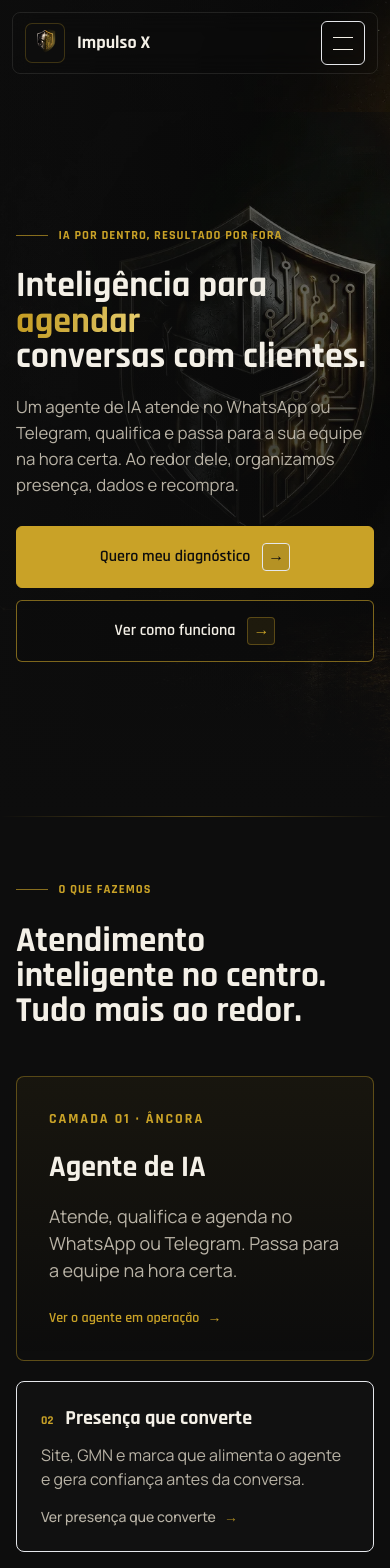
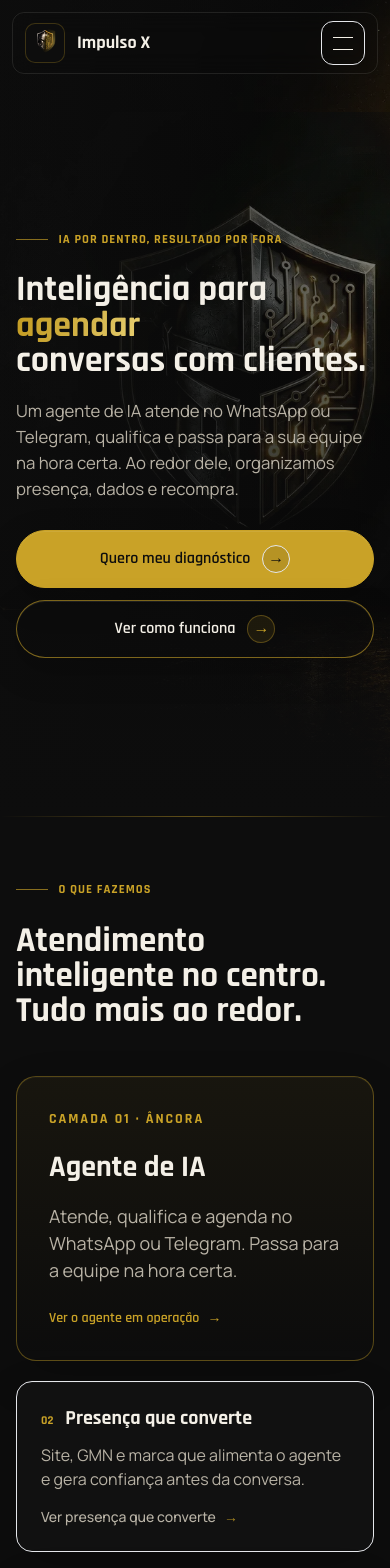
Before and after one commit to mimopower/impulso-x-site, a Next.js app: page / in a window 390 px wide. Shown: the top 1568 px of the page. Built offline with nearby package versions, Linux system fonts and the light colour scheme.

Commit message:
feat(ui): adiciona raios premium e luz nos botoes

```diff
--- a/app/globals.css
+++ b/app/globals.css
@@ -13,6 +13,12 @@
     --metal: #888888;
     --steel: #b8b2a5;
     --cream: #f4f0e7;
+
+    --radius-brand: 12px;
+    --radius-card: 16px;
+    --radius-card-lg: 20px;
+    --radius-control: 12px;
+    --radius-pill: 9999px;
 
     /* Emil Kowalski easing vars — strong custom curves */
     --ease-out: cubic-bezier(0.23, 1, 0.32, 1);
@@ -468,7 +474,7 @@
   /* Panel with metallic glass feel — Emil: inner border highlight */
   .metal-panel {
     border: 1px solid rgba(184, 178, 165, 0.12);
-    border-radius: 8px;
+    border-radius: var(--radius-card);
     background:
       linear-gradient(180deg, rgba(255, 255, 255, 0.04), rgba(255, 255, 255, 0.01)),
       rgba(26, 26, 26, 0.7);
@@ -478,7 +484,7 @@
   /* Photo frame with gold border */
   .image-frame {
     border: 1px solid rgba(201, 162, 39, 0.22);
-    border-radius: 8px;
+    border-radius: var(--radius-card);
     background: rgba(13, 13, 13, 0.7);
     box-shadow:
       inset 0 1px 0 rgba(255, 255, 255, 0.07),
@@ -550,7 +556,7 @@
     inset: 8% 4%;
     z-index: -1;
     border: 1px solid rgba(201, 162, 39, 0.16);
-    border-radius: 8px;
+    border-radius: var(--radius-card);
     background:
       linear-gradient(115deg, rgba(201, 162, 39, 0.06), transparent 48%),
       rgba(244, 240, 231, 0.015);
@@ -563,7 +569,7 @@
     position: relative;
     overflow: hidden;
     border: 1px solid rgba(201, 162, 39, 0.2);
-    border-radius: 8px;
+    border-radius: var(--radius-card-lg);
     background:
       linear-gradient(180deg, rgba(255, 255, 255, 0.045), rgba(255, 255, 255, 0.012)),
       rgba(13, 13, 13, 0.82);
@@ -631,7 +637,7 @@
   .agent-chat__bubble {
     max-width: min(82%, 28rem);
     border: 1px solid rgba(244, 240, 231, 0.1);
-    border-radius: 8px;
+    border-radius: 14px;
     padding: 0.85rem 1rem;
     font-size: 0.95rem;
     line-height: 1.45;
@@ -873,7 +879,7 @@
     position: relative;
     overflow: hidden;
     isolation: isolate;
-    border-radius: 9px;
+    border-radius: calc(var(--radius-card) + 1px);
     padding: 1px;
     background: rgba(201, 162, 39, 0.08);
   }
@@ -899,26 +905,100 @@
     will-change: transform;
   }
 
-  /* CtaButton glow — opacity-only layer, no box-shadow animation.
-     Hover guarded to pointer:fine so touch devices don't get a stuck glow. */
+  /* CTA light system: static depth, clipped glow/sheen, opacity/transform only. */
   .cta-btn {
     isolation: isolate;
+    min-height: 44px;
+    overflow: hidden;
+    box-shadow:
+      inset 0 1px 0 rgba(255, 255, 255, 0.08),
+      0 12px 34px rgba(0, 0, 0, 0.22);
+  }
+
+  .cta-surface {
+    position: absolute;
+    inset: 0;
+    z-index: 0;
+    overflow: hidden;
+    border-radius: inherit;
+    pointer-events: none;
   }
 
   .cta-glow {
     position: absolute;
-    inset: -2px;
-    z-index: 0;
+    inset: 0;
     border-radius: inherit;
     opacity: 0;
-    background: radial-gradient(60% 130% at 50% 0%, rgba(216, 184, 77, 0.42), transparent 70%);
+    background:
+      radial-gradient(70% 150% at 50% -20%, rgba(255, 243, 188, 0.46), transparent 68%),
+      linear-gradient(110deg, rgba(201, 162, 39, 0.08), transparent 55%);
+    transition: opacity 240ms var(--ease-out);
+  }
+
+  .cta-sheen {
+    position: absolute;
+    inset: -35% auto -35% -28%;
+    width: 28%;
+    opacity: 0;
+    background: linear-gradient(90deg, transparent, rgba(255, 248, 218, 0.42), transparent);
+    transform: translate3d(-170%, 0, 0) skewX(-16deg);
+    transition:
+      transform 620ms var(--ease-expo),
+      opacity 160ms ease-out;
+  }
+
+  .cta-flash {
+    position: absolute;
+    inset: -30% 0;
+    border-radius: 50%;
+    background: radial-gradient(circle, rgba(255, 249, 224, 0.64) 0%, rgba(216, 184, 77, 0.28) 38%, transparent 72%);
+    transform-origin: center;
+  }
+
+  .premium-card-depth,
+  .interactive-card-glow {
+    isolation: isolate;
+    box-shadow:
+      inset 0 1px 0 rgba(255, 255, 255, 0.035),
+      0 18px 48px rgba(0, 0, 0, 0.14);
+  }
+
+  .premium-card-depth::before,
+  .interactive-card-glow::before {
+    content: "";
+    position: absolute;
+    inset: 0;
+    z-index: -1;
+    border-radius: inherit;
+    opacity: 0;
+    background:
+      linear-gradient(135deg, rgba(216, 184, 77, 0.08), transparent 42%),
+      radial-gradient(90% 75% at 50% 0%, rgba(201, 162, 39, 0.08), transparent 72%);
+    box-shadow: inset 0 0 0 1px rgba(216, 184, 77, 0.16);
     pointer-events: none;
-    transition: opacity 240ms var(--ease-out);
+    transition: opacity 260ms var(--ease-out);
   }
 
   @media (hover: hover) and (pointer: fine) {
     .cta-btn:hover .cta-glow {
+      opacity: 0.5;
+    }
+
+    .cta-btn:hover .cta-sheen {
+      opacity: 0.82;
+      transform: translate3d(560%, 0, 0) skewX(-16deg);
+    }
+
+    .premium-card-depth:hover::before,
+    .interactive-card-glow:hover::before {
       opacity: 1;
+    }
+  }
+
+  @media (prefers-reduced-motion: reduce) {
+    .cta-sheen,
+    .cta-flash {
+      display: none !important;
     }
   }
 }
--- a/components/footer.tsx
+++ b/components/footer.tsx
@@ -20,7 +20,7 @@ export function Footer() {
         <div className="grid gap-12 py-14 md:grid-cols-12 md:py-20">
           <div className="md:col-span-5">
             <a href="#top" aria-label={`${SITE.name} - voltar ao topo`} className="inline-flex items-center gap-4">
-              <span className="relative grid h-14 w-14 shrink-0 place-items-center overflow-hidden rounded-[7px] border border-gold/20 bg-ink p-1.5">
+              <span className="relative grid h-14 w-14 shrink-0 place-items-center overflow-hidden rounded-[10px] border border-gold/20 bg-ink p-1.5">
                 <Image
                   src={ASSETS.mark.src}
                   alt=""
--- a/components/nav.tsx
+++ b/components/nav.tsx
@@ -134,7 +134,7 @@ export function Nav() {
       >
         <a href="#top" className="group flex min-w-0 items-center gap-3" aria-label={`${SITE.name} - voltar ao topo`}>
           {/* Logo box stays a fixed size on scroll — no layout shift. */}
-          <span className="relative grid h-10 w-10 shrink-0 place-items-center overflow-hidden rounded-[7px] border border-gold/25 bg-ink p-1">
+          <span className="relative grid h-10 w-10 shrink-0 place-items-center overflow-hidden rounded-[10px] border border-gold/25 bg-ink p-1">
             <Image
               src={ASSETS.mark.src}
               alt=""
--- a/components/offer-snapshot.tsx
+++ b/components/offer-snapshot.tsx
@@ -1,9 +1,8 @@
 'use client';
 
 import { motion, useReducedMotion } from 'framer-motion';
+import { EASE_OUT_EXPO } from '@/lib/motion';
 import { SectionReveal } from './section-reveal';
-
-const ease = [0.16, 1, 0.3, 1] as const;
 
 type Layer = {
   n: string;
@@ -43,17 +42,18 @@ const layers: Layer[] = [
 function LayerBlock({ layer, dominant }: { layer: Layer; dominant?: boolean }) {
   const prefersReduced = useReducedMotion();
   const common =
-    'group relative flex flex-col justify-between rounded-brand border transition-colors duration-500';
+    'interactive-card-glow group relative flex flex-col justify-between border transition-colors duration-500';
 
   if (dominant) {
     return (
       <motion.a
         href={layer.href}
         aria-label={`${layer.title}: ${layer.body} — ${layer.cta}`}
-        className={`${common} h-full border-gold/40 bg-gradient-to-b from-gold/[0.06] to-transparent p-8 md:p-10 hover:border-gold/70 focus-visible:border-gold focus-visible:outline-none`}
+        className={`${common} h-full rounded-card-lg border-gold/40 bg-gradient-to-b from-gold/[0.06] to-transparent p-8 md:p-10 hover:border-gold/70`}
+        whileTap={prefersReduced ? undefined : { scale: 0.99 }}
         initial={false}
         animate={prefersReduced ? {} : { opacity: 1, y: 0 }}
-        transition={{ duration: 0.45, ease }}
+        transition={{ duration: 0.45, ease: EASE_OUT_EXPO }}
       >
         <span
           aria-hidden
@@ -67,7 +67,7 @@ function LayerBlock({ layer, dominant }: { layer: Layer; dominant?: boolean }) {
         <p className="mt-4 max-w-[42ch] font-sans text-lg leading-[1.5] text-steel text-pretty">
           {layer.body}
         </p>
-        <span className="mt-6 inline-flex items-center gap-2 font-display text-sm font-semibold text-gold transition-transform duration-300 ease-out-expo group-hover:translate-x-1">
+        <span className={`mt-6 inline-flex items-center gap-2 font-display text-sm font-semibold text-gold transition-transform duration-300 ease-out-expo ${prefersReduced ? '' : 'group-hover:translate-x-1'}`}>
           {layer.cta}
           <span aria-hidden className="text-gold">→</span>
         </span>
@@ -79,10 +79,11 @@ function LayerBlock({ layer, dominant }: { layer: Layer; dominant?: boolean }) {
     <motion.a
       href={layer.href}
       aria-label={`${layer.title}: ${layer.body} — ${layer.cta}`}
-      className={`${common} border-cream/12 bg-ink2/60 p-6 hover:border-cream/30 hover:bg-ink2 focus-visible:border-gold/60 focus-visible:outline-none`}
+      className={`${common} rounded-card border-cream/12 bg-ink2/60 p-6 hover:border-cream/30 hover:bg-ink2`}
+      whileTap={prefersReduced ? undefined : { scale: 0.99 }}
       initial={false}
       animate={prefersReduced ? {} : { opacity: 1, y: 0 }}
-      transition={{ duration: 0.45, ease }}
+      transition={{ duration: 0.45, ease: EASE_OUT_EXPO }}
     >
       <div className="flex items-baseline gap-3">
         <span aria-hidden className="font-display text-xs font-bold text-gold tabular">
@@ -136,7 +137,7 @@ export function OfferSnapshot() {
             initial={prefersReduced ? false : { opacity: 0, y: 12 }}
             whileInView={prefersReduced ? undefined : { opacity: 1, y: 0 }}
             viewport={{ once: true, amount: 0.2 }}
-            transition={{ duration: 0.5, ease, delay: 0 }}
+            transition={{ duration: 0.5, ease: EASE_OUT_EXPO, delay: 0 }}
             className="lg:row-span-2"
           >
             <LayerBlock layer={camada1} dominant />
@@ -147,7 +148,7 @@ export function OfferSnapshot() {
             initial={prefersReduced ? false : { opacity: 0, y: 12 }}
             whileInView={prefersReduced ? undefined : { opacity: 1, y: 0 }}
             viewport={{ once: true, amount: 0.2 }}
-            transition={{ duration: 0.5, ease, delay: 0.08 }}
+            transition={{ duration: 0.5, ease: EASE_OUT_EXPO, delay: 0.08 }}
           >
             <LayerBlock layer={camada2} />
           </motion.div>
@@ -157,7 +158,7 @@ export function OfferSnapshot() {
             initial={prefersReduced ? false : { opacity: 0, y: 12 }}
             whileInView={prefersReduced ? undefined : { opacity: 1, y: 0 }}
             viewport={{ once: true, amount: 0.2 }}
-            transition={{ duration: 0.5, ease, delay: 0.16 }}
+            transition={{ duration: 0.5, ease: EASE_OUT_EXPO, delay: 0.16 }}
           >
             <LayerBlock layer={camada3} />
           </motion.div>
--- a/components/operation.tsx
+++ b/components/operation.tsx
@@ -100,7 +100,7 @@ export function Operation() {
                 layer.anchor ? (
                   <li
                     key={layer.n}
-                    className="relative mb-4 rounded-brand border border-gold/40 bg-gradient-to-b from-gold/[0.06] to-transparent p-6"
+                    className="premium-card-depth relative mb-4 rounded-card border border-gold/40 bg-gradient-to-b from-gold/[0.06] to-transparent p-6"
                   >
                     <span
                       aria-hidden
--- a/components/problem.tsx
+++ b/components/problem.tsx
@@ -52,7 +52,7 @@ export function Problem() {
         </div>
 
         {/* 4 pain points — open 2x2, large outline numbers. No metal-panel cards (banned). */}
-        <div className="mt-12 grid grid-cols-2 border border-cream/10 md:grid-cols-4">
+        <div className="mt-12 grid grid-cols-2 overflow-hidden rounded-card border border-cream/10 md:grid-cols-4">
           {pains.map((pain, i) => (
             <motion.div
               key={pain}
--- a/components/services.tsx
+++ b/components/services.tsx
@@ -101,7 +101,7 @@ export function Services() {
               // Camada 1 — bloco âncora dominante (borda dourada, maior área/copy)
               <article
                 key={solution.n}
-                className="service-item group relative mb-6 rounded-brand border border-gold/40 bg-gradient-to-b from-gold/[0.06] to-transparent p-8 md:p-10"
+                className="premium-card-depth service-item group relative mb-6 rounded-card border border-gold/40 bg-gradient-to-b from-gold/[0.06] to-transparent p-8 md:p-10"
               >
                 <ServiceSweep />
                 <div className="grid gap-6 md:grid-cols-[120px_1fr_1.4fr] md:items-center md:gap-10">
--- a/components/ui/cta-button.tsx
+++ b/components/ui/cta-button.tsx
@@ -1,7 +1,8 @@
 'use client';
 
-import { motion } from 'framer-motion';
-import type { ReactNode } from 'react';
+import { motion, useReducedMotion } from 'framer-motion';
+import { useState, type ReactNode } from 'react';
+import { EASE_OUT_EXPO } from '@/lib/motion';
 
 type Variant = 'primary' | 'outline' | 'ghost';
 type Size = 'md' | 'lg' | 'xl';
@@ -23,9 +24,9 @@ const variantClass: Record<Variant, string> = {
 };
 
 const sizeClass: Record<Size, string> = {
-  md: 'px-4 py-2.5 text-sm',
-  lg: 'px-5 py-3.5 text-[15px]',
-  xl: 'px-6 py-4 text-base',
+  md: 'px-3 py-2.5 text-sm min-[360px]:px-5',
+  lg: 'px-4 py-3 text-[15px] min-[360px]:px-6',
+  xl: 'px-4 py-3.5 text-base min-[360px]:px-7',
 };
 
 export function CtaButton({
@@ -37,23 +38,45 @@ export function CtaButton({
   ariaLabel,
   className = '',
 }: Props) {
+  const prefersReduced = useReducedMotion();
+  const [flashId, setFlashId] = useState<number | null>(null);
+
+  const startFlash = () => {
+    if (!prefersReduced) {
+      setFlashId((current) => (current ?? 0) + 1);
+    }
+  };
+
   return (
     <motion.a
       href={href}
       aria-label={ariaLabel}
       target={external ? '_blank' : undefined}
       rel={external ? 'noopener noreferrer' : undefined}
-      whileHover={{ y: -2 }}
-      whileTap={{ y: 0, scale: 0.97 }}
-      transition={{ duration: 0.28, ease: [0.16, 1, 0.3, 1] }}
-      className={`cta-btn group relative inline-flex max-w-full items-center justify-center gap-3 rounded-control border font-display font-semibold leading-none transition-colors duration-300 ease-out-expo ${variantClass[variant]} ${sizeClass[size]} ${className}`}
+      onTapStart={startFlash}
+      whileHover={prefersReduced ? undefined : { y: -2 }}
+      whileTap={prefersReduced ? undefined : { y: 0, scale: 0.97 }}
+      transition={{ duration: 0.28, ease: EASE_OUT_EXPO }}
+      className={`cta-btn group relative inline-flex max-w-full items-center justify-center gap-3 rounded-pill border font-display font-semibold leading-tight transition-colors duration-300 ease-out-expo ${variantClass[variant]} ${sizeClass[size]} ${className}`}
     >
-      {/* Glow layer — opacity-only, no box-shadow animation. Hover guarded in CSS. */}
-      <span className="cta-glow" aria-hidden />
-      <span className="relative z-[1] truncate">{children}</span>
+      <span className="cta-surface" aria-hidden>
+        <span className="cta-glow" />
+        <span className="cta-sheen" />
+        {flashId !== null ? (
+          <motion.span
+            key={flashId}
+            className="cta-flash"
+            initial={{ opacity: 0.5, scale: 0.88 }}
+            animate={{ opacity: 0, scale: 1.12 }}
+            transition={{ duration: 0.22, ease: 'easeOut' }}
+            onAnimationComplete={() => setFlashId(null)}
+          />
+        ) : null}
+      </span>
+      <span className="relative z-[1] min-w-0 text-center [overflow-wrap:anywhere]">{children}</span>
       <span
         aria-hidden
-        className={`relative z-[1] grid h-7 w-7 shrink-0 place-items-center rounded-[4px] border transition-transform duration-300 ease-out-expo group-hover:translate-x-0.5 ${
+        className={`relative z-[1] grid h-7 w-7 shrink-0 place-items-center rounded-full border transition-transform duration-300 ease-out-expo ${prefersReduced ? '' : 'group-hover:translate-x-0.5'} ${
           variant === 'primary'
             ? 'border-ink/18 bg-ink/10 text-ink'
             : 'border-gold/35 bg-gold/10 text-gold'
--- a/tailwind.config.ts
+++ b/tailwind.config.ts
@@ -36,8 +36,11 @@ const config: Config = {
         prose: '68ch',
       },
       borderRadius: {
-        brand: '8px',
-        control: '6px',
+        brand: 'var(--radius-brand)',
+        card: 'var(--radius-card)',
+        'card-lg': 'var(--radius-card-lg)',
+        control: 'var(--radius-control)',
+        pill: 'var(--radius-pill)',
       },
       transitionTimingFunction: {
         'out-expo': 'cubic-bezier(0.16, 1, 0.3, 1)',
```
